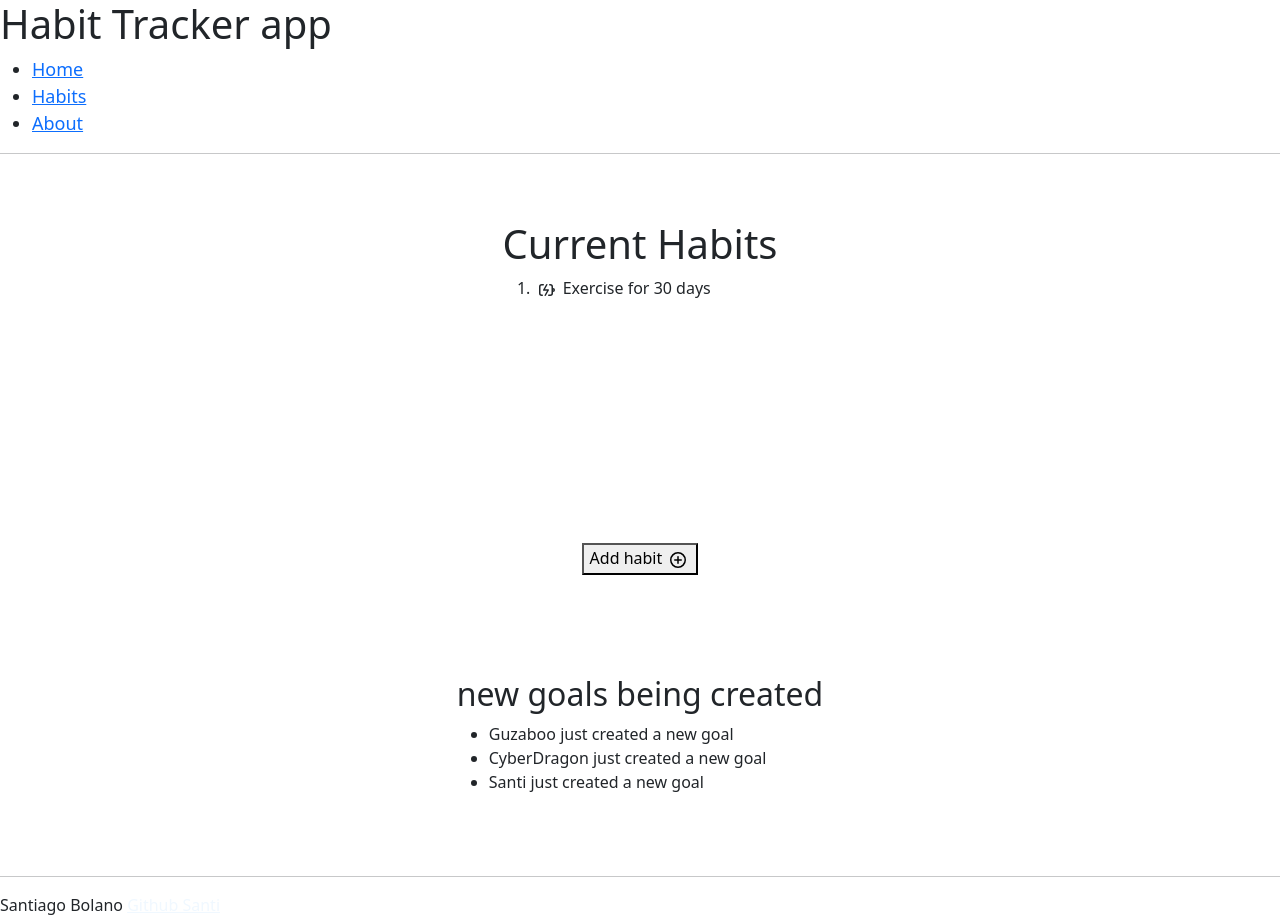
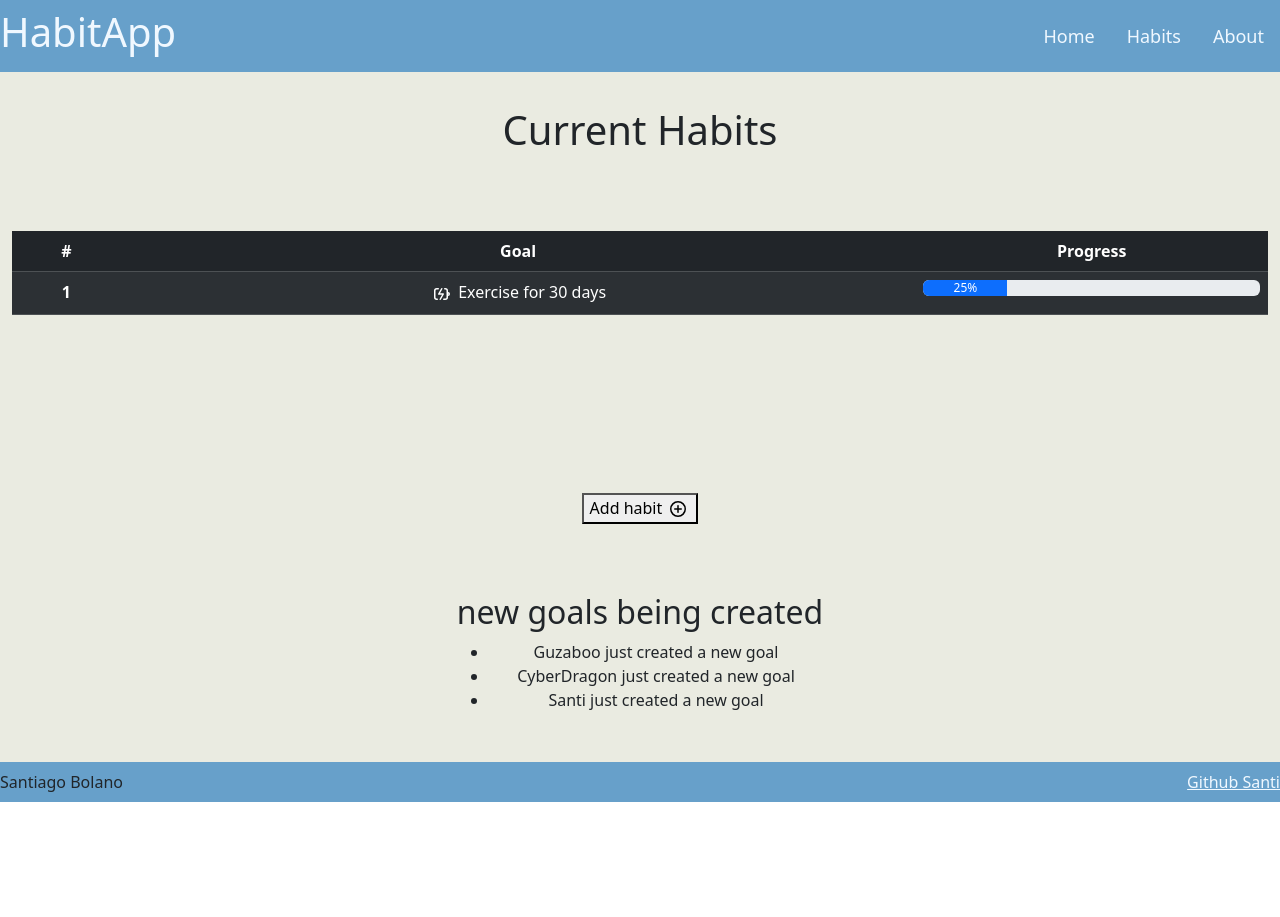
Before and after one commit to santiago28b/startup, a plain HTML site: page startup-html/habits.html in a window 1280 px wide. After the commit the page ends 802 px from the top, so only its background shows below. Drawn offline with nearby package versions, Linux system fonts and the light colour scheme.

Commit message:
habits app modified to show booostrap

```diff
--- a/startup-html/habits.html
+++ b/startup-html/habits.html
@@ -10,31 +10,45 @@
 </head>
 <body>
     <header>
-        <h1>Habit Tracker app</h1>
-        <nav>
-            <ul>
-       <li><a href="index.html">Home</a></li>
-       <li><a href="">Habits</a></li>
-        <li><a href="about.html">About</a></li>
-    </ul>
-    </nav>
-        <hr>
+        <nav class="navbar" style="background-color: #67a0ca;">
+            <h1>HabitApp</h1>
+            <ul class="nav justify-content-end">
+                <li class="nav-item">
+                  <a class="nav-link active" aria-current="page" href="index.html">Home</a>
+                </li>
+                <li class="nav-item">
+                  <a class="nav-link" href="habits.html">Habits</a>
+                </li>
+                <li class="nav-item">
+                  <a class="nav-link" href="#">About</a>
+                </li>
+              </ul>
+          </nav>
        </header>
-       <main>
-        <section>
+       <main class="container-fluid bg-secondary text-center">
             <h1>Current Habits</h1>
-            <ol>
-           <li> <svg width="24" height="24" fill="none" viewBox="0 0 24 24">
-                <path stroke="currentColor" stroke-linecap="round" stroke-linejoin="round" stroke-width="1.5" d="M8.25 6.75H6.75C5.64543 6.75 4.75 7.64543 4.75 8.75V15.25C4.75 16.3546 5.64543 17.25 6.75 17.25H7.25M14.75 6.75H15.25C16.3546 6.75 17.25 7.64543 17.25 8.75V15.25C17.25 16.3546 16.3546 17.25 15.25 17.25H13.75"></path>
-                <path stroke="currentColor" stroke-linecap="round" stroke-linejoin="round" stroke-width="1.5" d="M17.75 10.75H18C18.6904 10.75 19.25 11.3096 19.25 12V12C19.25 12.6904 18.6904 13.25 18 13.25H17.75"></path>
-                <path stroke="currentColor" stroke-linecap="round" stroke-linejoin="round" stroke-width="1.5" d="M11.75 6.75L8.75 12H13.25L10.25 17.25"></path>
-              </svg>
-              Exercise for 30 days
-            </li>
 
-            </ol>
-
-        </section>
+            <table class="table table-dark table-striped">
+                <thead>
+                    <tr>
+                      <th scope="col">#</th>
+                      <th scope="col">Goal</th>
+                      <th scope="col">Progress</th>
+                    </tr>
+                    <tbody>
+                        <tr>
+                          <th scope="row">1</th>
+                          <td><svg width="24" height="24" fill="none" viewBox="0 0 24 24">
+                            <path stroke="currentColor" stroke-linecap="round" stroke-linejoin="round" stroke-width="1.5" d="M8.25 6.75H6.75C5.64543 6.75 4.75 7.64543 4.75 8.75V15.25C4.75 16.3546 5.64543 17.25 6.75 17.25H7.25M14.75 6.75H15.25C16.3546 6.75 17.25 7.64543 17.25 8.75V15.25C17.25 16.3546 16.3546 17.25 15.25 17.25H13.75"></path>
+                            <path stroke="currentColor" stroke-linecap="round" stroke-linejoin="round" stroke-width="1.5" d="M17.75 10.75H18C18.6904 10.75 19.25 11.3096 19.25 12V12C19.25 12.6904 18.6904 13.25 18 13.25H17.75"></path>
+                            <path stroke="currentColor" stroke-linecap="round" stroke-linejoin="round" stroke-width="1.5" d="M11.75 6.75L8.75 12H13.25L10.25 17.25"></path>
+                          </svg>
+                          Exercise for 30 days</td>
+                          <td><div class="progress" role="progressbar" aria-label="Example with label" aria-valuenow="25" aria-valuemin="0" aria-valuemax="100">
+                            <div class="progress-bar" style="width: 25%">25%</div>
+                          </div></td>
+                        </tr>
+              </table>
         <br>
 
         <button>Add habit <svg width="24" height="24" fill="none" viewBox="0 0 24 24">
@@ -56,9 +70,10 @@
        </main>
 
        <footer>
-            <hr>
+        <nav class="navbar" style="background-color: #67a0ca;">
             Santiago Bolano
             <a href="https://github.com/santiago28b">Github Santi</a>
+        </nav>
        </footer>
 </body>
 </html>
```
